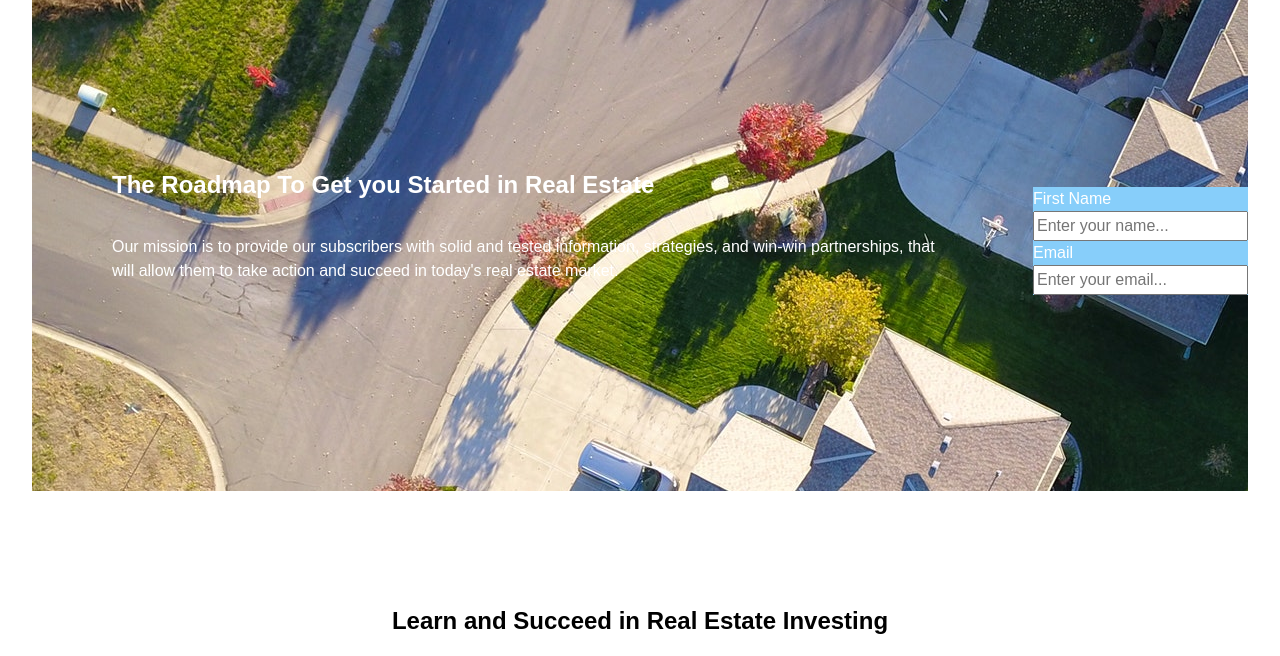
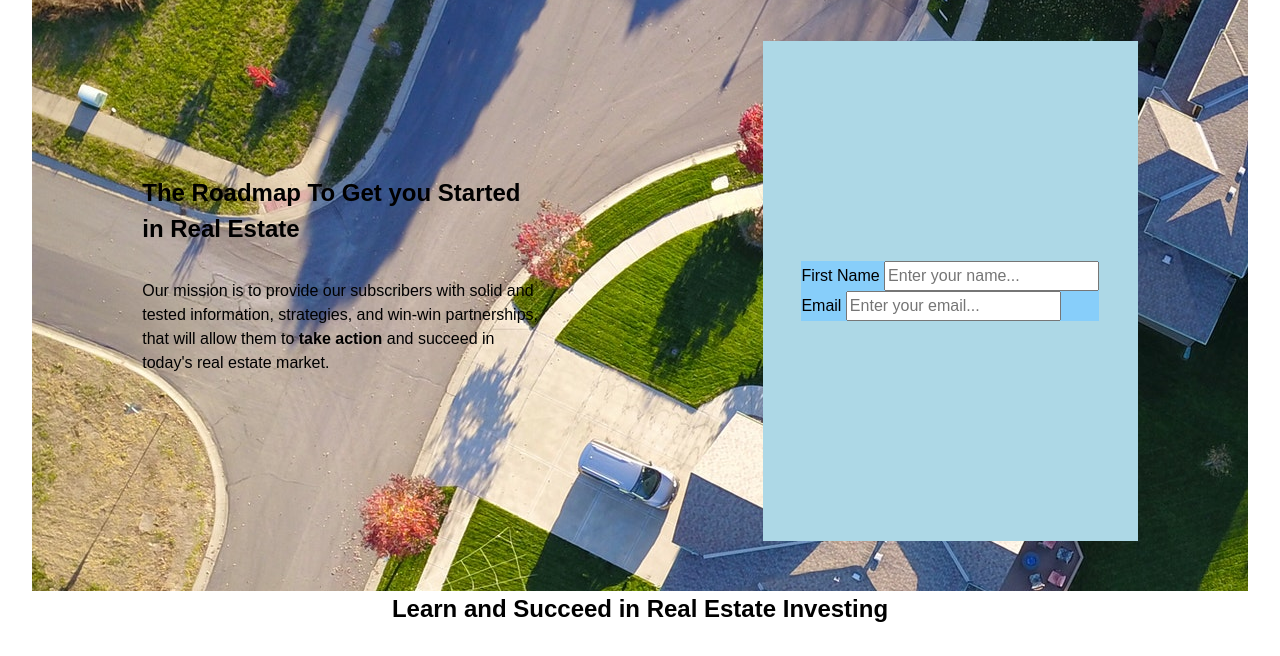
Before and after one commit to kayela-c/rtre-redo, a plain HTML site: page index.html in a window 1280 px wide. Shown: the part 117-773 px from the top of the page. Drawn offline with Linux system fonts and the light colour scheme.

Commit message:
commit to main

```diff
--- a/index.html
+++ b/index.html
@@ -36,11 +36,10 @@
         <div id="search"></div>
       </div>
       <section id="hero-block">
-         <!-- <div id="hero-overlay"></div> -->
+         <div class="div-overlay"></div>
         <!-- Hero Secton -->
         <div id="hero-container" class="flex">
-
-          <div id="hero-text">
+          <div id="hero-text" class="flex">
             <h1 id="hero-header">
               The Roadmap To Get you
               Started in Real Estate
@@ -52,7 +51,7 @@
               today's real estate market.
             </p>
           </div>
-          <div id="form-container">
+          <div id="hero-form" class="flex">
             <div id="signup-form-bg">
               <form action="">
                 <div class="form-group">
--- a/styles.css
+++ b/styles.css
@@ -66,6 +66,16 @@ select {
 
 * {
   font-family: sans-serif;
+}
+
+.bold-txt {
+  font-weight: bold;
+}
+
+/* Body Elements */
+
+.pg-maxw {
+  max-width: 1000px;
 }
 
 .flex {
@@ -142,19 +152,24 @@ i {
 }
 
 /* Hero Section */
-
-#hero-container {
+#hero-block {
   background:
   #fff
   url("/img/bird-s-eye-view-of-three-houses-1546166.jpg")
   no-repeat
   fixed;
-  /* shorthand is color, image, repet, and position */
-  color: white;
-  height: 500px;
+   /* shorthand is color, image, repet, and position */
+}
+.div-overlay {
+  height: 100%;
+  color: rgba(0, 0, 0, .5);
+}
+
+#hero-container {
+  min-height: 600px;
+  z-index: 1;
+  justify-content: space-around;
   align-items: center;
-  flex-wrap: nowrap;
-  z-index: -1;
 }
 
 /* #hero-overlay {
@@ -164,17 +179,20 @@ i {
   z-index: 1;
 } */
 
-/* #hero-block {
-   align-items: center;
-} */
 
 #hero-text {
-  padding: 5rem 5rem;
-  /* flex-basis: ; */
+max-width: 400px;
+flex-direction: column;
+justify-content: center;
 }
 
-#form-container {
+#hero-form {
   background-color: lightblue;
+  min-width: 375px;
+  max-width: 600px;
+  height: 500px;
+  justify-content: center;
+  align-items: center;
 }
 
 #signup-form-bg {
@@ -190,7 +208,7 @@ height: 1000px;
 
 #benefits-txt {
   text-align: center;
-  padding: 7rem 8rem;
+
 }
 
 #benefits-txt
@@ -213,9 +231,7 @@ p {
   margin: 3em .5em;
   width: 400px;
   height: 400px;
-  padding: 3.5em;
   border-radius: 15px;
-  padding-top: 6.5em;
   text-align: justify;
 
 
```
